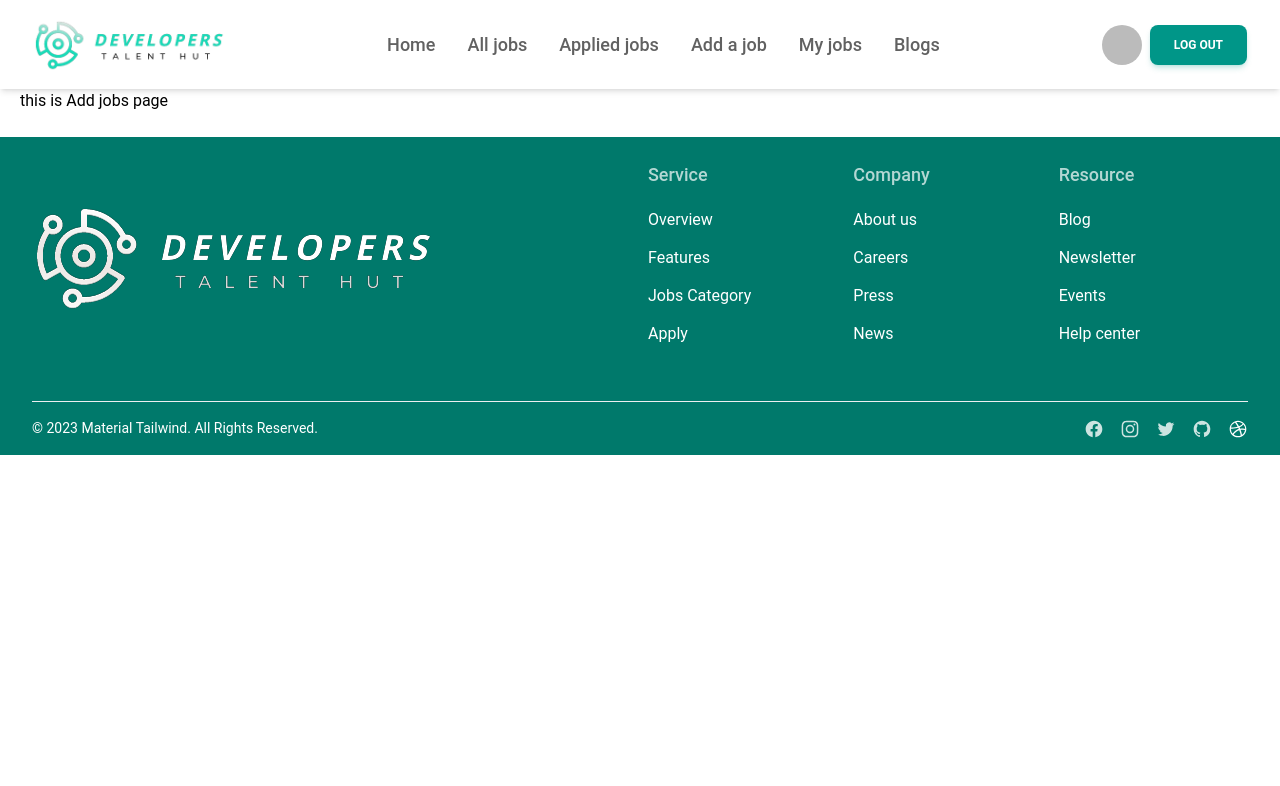
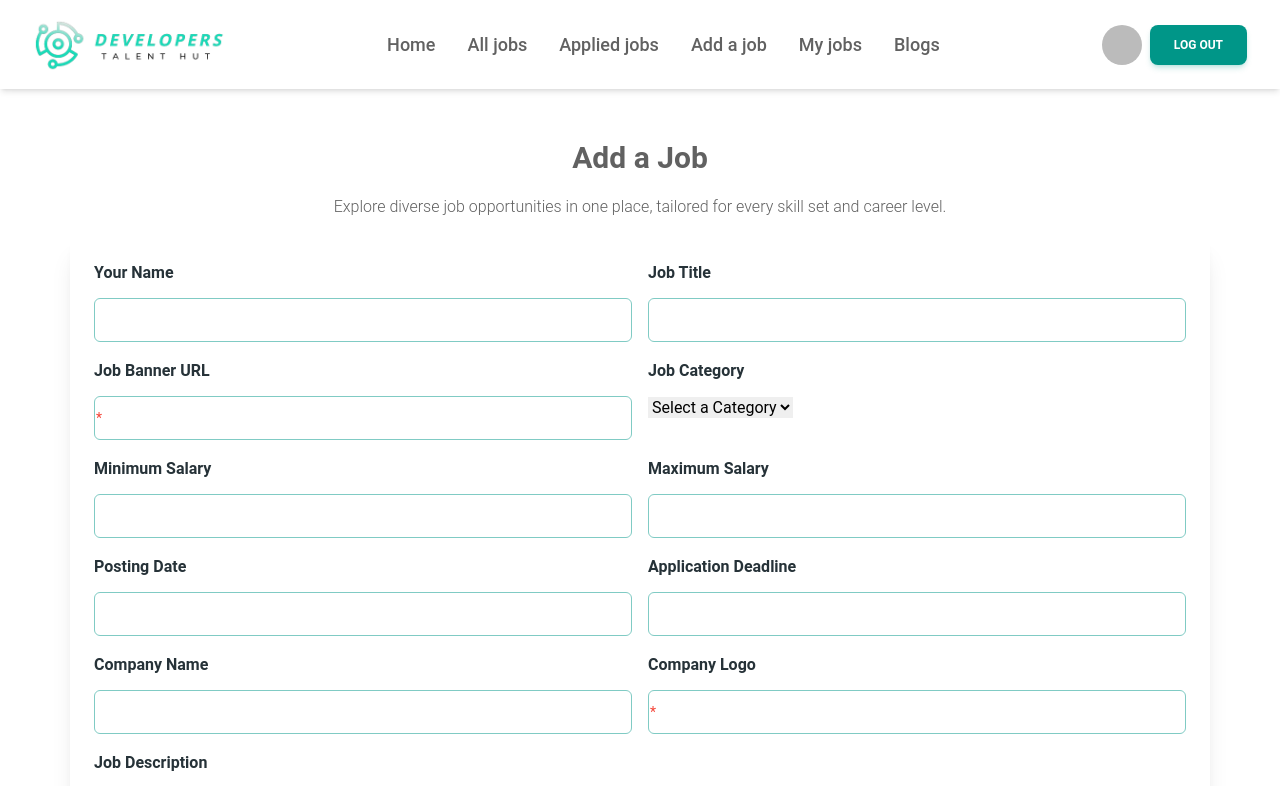
Before and after one commit to nusrat-jahan7/developers-hut-client, a React (Vite) app: page /add-job in a window 1280 px wide. Shown: the top 786 px of the page. Built offline with nearby package versions, Linux system fonts and the light colour scheme; no server answers; sample sign-in values are in the browser's storage.

Commit message:
add product functionality added

```diff
--- a/package.json
+++ b/package.json
@@ -16,6 +16,7 @@
     "axios": "^1.6.0",
     "firebase": "^10.5.2",
     "react": "^18.2.0",
+    "react-datepicker": "^4.21.0",
     "react-dom": "^18.2.0",
     "react-hot-toast": "^2.4.1",
     "react-icons": "^4.11.0",
--- a/src/Pages/AddJobs.jsx
+++ b/src/Pages/AddJobs.jsx
@@ -1,10 +1,238 @@
+import { Button, Input, Textarea, Typography } from "@material-tailwind/react";
+import client from "../api";
+// import { useState } from "react";
+// import DatePicker from "react-datepicker";
 
 const AddJobs = () => {
-    return (
-        <div>
-            <h1>this is Add jobs page</h1>
-        </div>
-    );
+  // const [startDate, setStartDate] = useState(new Date());
+
+  const handleSubmit = (event) => {
+    event.preventDefault();
+    const form = event.target;
+
+    const name = form.name.value;
+    const image = form.image.value;
+    const title = form.title.value;
+    const category = form.category.value;
+    const min_salary = form.min_salary.value;
+    const max_salary = form.max_salary.value;
+    const date = form.date.value;
+    const deadline = form.deadline.value;
+    const company_name = form.company_name.value;
+    const logo = form.logo.value;
+    const description = form.description.value;
+    // console.log(name, image, title, category, min_salary, max_salary, date, deadline,company_name, logo, description);
+
+    const payload = {
+      name,
+      image,
+      title,
+      category,
+      min_salary,
+      max_salary,
+      date,
+      deadline,
+      company_name,
+      logo,
+      description,
+    };
+
+    client.post('/job', payload).then((data) => console.log(data))
+
+  };
+
+
+  return (
+    <div>
+      <section className="p-6">
+        <Typography variant="h3" className="text-center text-gray-700 mt-6">
+          Add a Job
+        </Typography>
+        <Typography className="text-center text-gray-700 mt-4">
+          Explore diverse job opportunities in one place, tailored for every
+          skill set and career level.
+        </Typography>
+        <form
+          onSubmit={handleSubmit}
+          action=""
+          className="container flex flex-col mx-auto mt-4 space-y-12"
+        >
+          <div className="grid grid-cols-4 gap-6 p-6 rounded-md shadow-xl">
+            <div className="grid grid-cols-6 gap-4 w-full mx-auto col-span-full ">
+              <div className="col-span-full sm:col-span-3">
+                <Typography variant="h6" color="blue-gray" className="mb-3">
+                  Your Name
+                </Typography>
+                <Input
+                  size="lg"
+                  name="name"
+                  placeholder="name"
+                  color="teal"
+                  className=" !border-teal-200 focus:!border-t-teal-500"
+                  labelProps={{
+                    className: "before:content-none after:content-none",
+                  }}
+                />
+              </div>
+              <div className="col-span-full sm:col-span-3">
+                <Typography variant="h6" color="blue-gray" className="mb-3">
+                  Job Title
+                </Typography>
+                <Input
+                  size="lg"
+                  name="title"
+                  placeholder="Ex- Jr.Web Developer"
+                  color="teal"
+                  className=" !border-teal-200 focus:!border-t-teal-500"
+                  labelProps={{
+                    className: "before:content-none after:content-none",
+                  }}
+                />
+              </div>
+              <div className="col-span-full sm:col-span-3">
+                <Typography variant="h6" color="blue-gray" className="mb-3">
+                  Job Banner URL
+                </Typography>
+                <Input
+                  required
+                  size="lg"
+                  name="image"
+                  type="text"
+                  placeholder="https://"
+                  color="teal"
+                  className=" !border-teal-200 focus:!border-t-teal-500"
+                  labelProps={{
+                    className: "before:content-none after:content-none",
+                  }}
+                />
+              </div>
+              <div className="col-span-full sm:col-span-3">
+                <Typography variant="h6" color="blue-gray" className="mb-3">
+                  Job Category
+                </Typography>
+                <select
+                  required
+                  name="category"
+                  className=" border-teal-700 bottom-2 focus:border-t-teal-500"
+                >
+                  <option value={""} disabled selected>
+                    Select a Category
+                  </option>
+                  <option value={"remote"}>Remote</option>
+                  <option value={"hybrid"}>Hybrid</option>
+                  <option value={"part_time"}>Part Time</option>
+                  <option value={"full_time"}>Full Time</option>
+                </select>
+              </div>
+
+              <div className="col-span-full sm:col-span-3">
+                <Typography variant="h6" color="blue-gray" className="mb-3">
+                  Minimum Salary
+                </Typography>
+                <Input
+                  size="lg"
+                  name="min_salary"
+                  placeholder="$"
+                  color="teal"
+                  className=" !border-teal-200 focus:!border-t-teal-500"
+                  labelProps={{
+                    className: "before:content-none after:content-none",
+                  }}
+                />
+              </div>
+              <div className="col-span-full sm:col-span-3">
+                <Typography variant="h6" color="blue-gray" className="mb-3">
+                  Maximum Salary
+                </Typography>
+                <Input
+                  size="lg"
+                  name="max_salary"
+                  placeholder="$"
+                  color="teal"
+                  className=" !border-teal-200 focus:!border-t-teal-500"
+                  labelProps={{
+                    className: "before:content-none after:content-none",
+                  }}
+                />
+              </div>
+              <div className="col-span-full sm:col-span-3">
+                <Typography variant="h6" color="blue-gray" className="mb-3">
+                  Posting Date
+                </Typography>
+                <Input
+                  size="lg"
+                  name="date"
+                  placeholder="name"
+                  color="teal"
+                  className=" !border-teal-200 focus:!border-t-teal-500"
+                  labelProps={{
+                    className: "before:content-none after:content-none",
+                  }}
+                />
+                {/* <DatePicker selected={startDate} onChange={(date) => setStartDate(date)} /> */}
+              </div>
+              <div className="col-span-full sm:col-span-3">
+                <Typography variant="h6" color="blue-gray" className="mb-3">
+                  Application Deadline
+                </Typography>
+                <Input
+                  size="lg"
+                  name="deadline"
+                  placeholder="deadline"
+                  color="teal"
+                  className=" !border-teal-200 focus:!border-t-teal-500"
+                  labelProps={{
+                    className: "before:content-none after:content-none",
+                  }}
+                />
+              </div>
+              <div className="col-span-full sm:col-span-3">
+                <Typography variant="h6" color="blue-gray" className="mb-3">
+                  Company Name
+                </Typography>
+                <Input
+                  size="lg"
+                  name="company_name"
+                  placeholder="companyName"
+                  color="teal"
+                  className=" !border-teal-200 focus:!border-t-teal-500"
+                  labelProps={{
+                    className: "before:content-none after:content-none",
+                  }}
+                />
+              </div>
+              <div className="col-span-full sm:col-span-3">
+                <Typography variant="h6" color="blue-gray" className="mb-3">
+                  Company Logo
+                </Typography>
+                <Input
+                  required
+                  size="lg"
+                  name="logo"
+                  type="text"
+                  placeholder="https://"
+                  color="teal"
+                  className=" !border-teal-200 focus:!border-t-teal-500"
+                  labelProps={{
+                    className: "before:content-none after:content-none",
+                  }}
+                />
+              </div>
+              <div className="col-span-full">
+                <Typography variant="h6" color="blue-gray" className="mb-3">
+                  Job Description
+                </Typography>
+                <Textarea name="description" label="Describe Requirements" />
+              </div>
+            </div>
+            <Button type="submit" color="teal" className="w-48 mx-auto">
+              Add Job
+            </Button>
+          </div>
+        </form>
+      </section>
+    </div>
+  );
 };
 
 export default AddJobs;
--- a/src/Pages/AllJobs.jsx
+++ b/src/Pages/AllJobs.jsx
@@ -197,7 +197,7 @@ const AllJobs = () => {
                         <Typography>$ {min_salary} - {max_salary}</Typography>
                       </td>
                       <td className={classes}>
-                        <Link to={`/all-jobs/${_id}`} className="bg-teal-700 text-white py-2 px-3 rounded-lg">Details</Link>
+                        <Link to={`/job/${_id}`} className="bg-teal-700 text-white py-2 px-3 rounded-lg">Details</Link>
                       </td>
                     </tr>
                   );
--- a/src/components/JobsCart.jsx
+++ b/src/components/JobsCart.jsx
@@ -51,7 +51,7 @@ const JobsCart = ({ job }) => {
       </CardBody>
       <CardFooter className="pt-0">
         <a href="#" className="inline-block">
-          <Link to={`/all-jobs/${_id}`} size="sm" className="flex items-center gap-2 bg-teal-700 text-white py-2 px-3 rounded-lg">
+          <Link to={`/job/${_id}`} size="sm" className="flex items-center gap-2 bg-teal-700 text-white py-2 px-3 rounded-lg">
             View Details
             <svg
               xmlns="http://www.w3.org/2000/svg"
--- a/src/routes/Route.jsx
+++ b/src/routes/Route.jsx
@@ -25,8 +25,9 @@ export const router = createBrowserRouter([
             element: <AllJobs/>
         },
         {
-            path: "/all-jobs/:id",
-            element: <DetailsJob/>
+            path: "/job/:id",
+            element: <DetailsJob/>,
+            loader: ({params}) => fetch(`http://localhost:8000/job/${params.id}`)
         },
         {
             path: "/applied-jobs",
```
Also changed, not shown: src/Pages/DetailsJob.jsx (+33 -28 lines), 1 other file (tests, documents, lock files or other folders).
